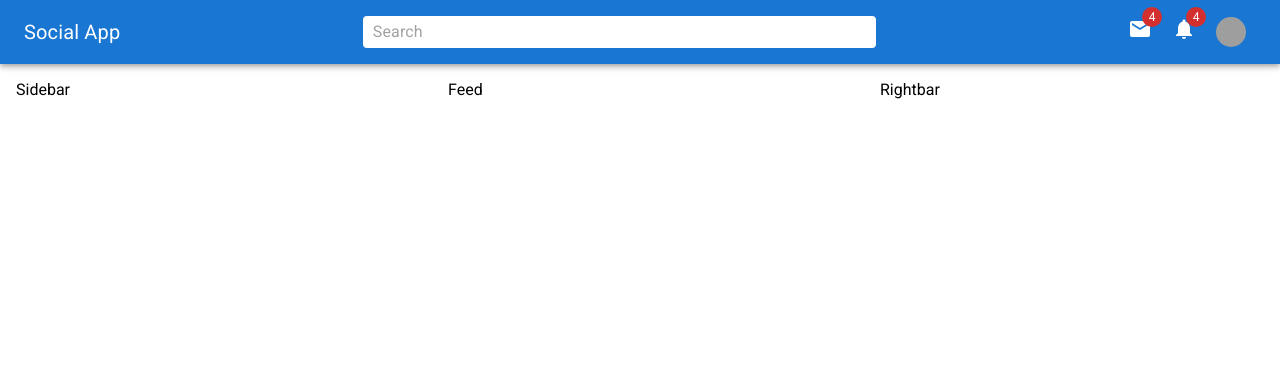
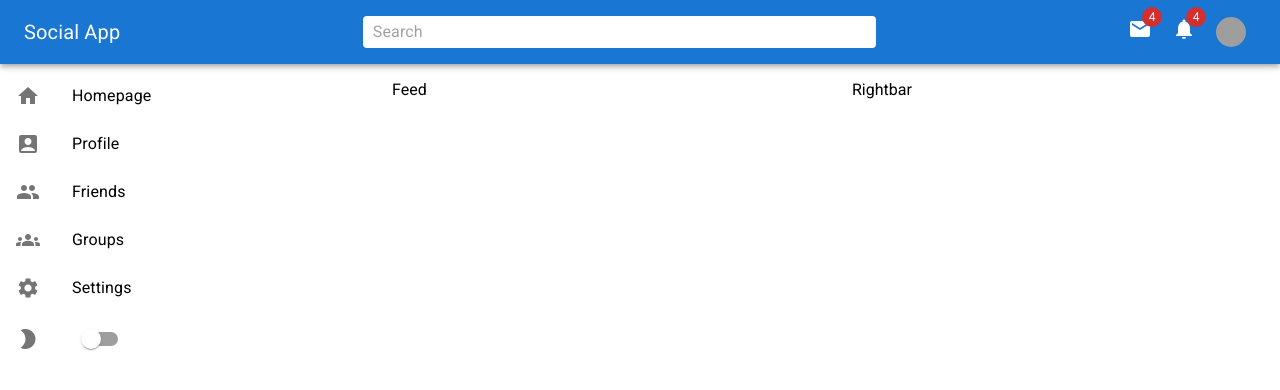
Before and after one commit to NaveenMarasinghe/react-mui-app, a React (Create React App) app: page / in a window 1280 px wide. Shown: the top 390 px of the page. Built offline with nearby package versions, Linux system fonts and the light colour scheme; grey boxes are pictures that could not be loaded.

Commit message:
Add sidebar

```diff
--- a/src/components/Navbar.tsx
+++ b/src/components/Navbar.tsx
@@ -6,10 +6,13 @@ import {
   Badge,
   Box,
   InputBase,
+  Menu,
+  MenuItem,
   styled,
   Toolbar,
   Typography,
 } from "@mui/material";
+import { useState } from "react";
 
 const StyledToolbar = styled(Toolbar)({
   display: "flex",
@@ -38,6 +41,7 @@ const UserBox = styled(Box)(({ theme }) => ({
 }));
 
 const Navbar = () => {
+  const [open, setOpen] = useState(false);
   return (
     <AppBar position="sticky">
       <StyledToolbar>
@@ -56,18 +60,40 @@ const Navbar = () => {
             <Notifications />
           </Badge>
           <Avatar
+            onClick={(e) => setOpen(true)}
             sx={{ width: 30, height: 30 }}
             src="https://images.pexels.com/photos/13912832/pexels-photo-13912832.jpeg?auto=compress&cs=tinysrgb&w=1260&h=750&dpr=1"
           />
         </Icons>
         <UserBox>
           <Avatar
+            onClick={(e) => setOpen(true)}
             sx={{ width: 30, height: 30 }}
             src="https://images.pexels.com/photos/13912832/pexels-photo-13912832.jpeg?auto=compress&cs=tinysrgb&w=1260&h=750&dpr=1"
           />
           <Typography>John</Typography>
         </UserBox>
       </StyledToolbar>
+      <Menu
+        id="basic-menu"
+        open={open}
+        onClose={(e) => setOpen(false)}
+        MenuListProps={{
+          "aria-labelledby": "basic-button",
+        }}
+        anchorOrigin={{
+          vertical: "top",
+          horizontal: "right",
+        }}
+        transformOrigin={{
+          vertical: "top",
+          horizontal: "left",
+        }}
+      >
+        <MenuItem>Profile</MenuItem>
+        <MenuItem>My account</MenuItem>
+        <MenuItem>Logout</MenuItem>
+      </Menu>
     </AppBar>
   );
 };
--- a/src/components/Sidebar.tsx
+++ b/src/components/Sidebar.tsx
@@ -1,11 +1,62 @@
-import React from "react";
-import Box from "@mui/material/Box";
+import AccountBoxIcon from "@mui/icons-material/AccountBox";
+import PeopleIcon from "@mui/icons-material/People";
+import GroupsIcon from "@mui/icons-material/Groups";
+import SettingsIcon from "@mui/icons-material/Settings";
+import HomeIcon from "@mui/icons-material/Home";
+
+import {
+  List,
+  ListItemButton,
+  ListItemIcon,
+  ListItemText,
+  Switch,
+} from "@mui/material";
+import { ModeNight } from "@mui/icons-material";
 
 const Sidebar = () => {
   return (
-    <Box flex={1} p={2} sx={{ display: { xs: "none", sm: "block" } }}>
-      Sidebar
-    </Box>
+    <List
+      sx={{ width: "100%", maxWidth: 360, bgcolor: "background.paper" }}
+      component="nav"
+      aria-labelledby="nested-list-subheader"
+    >
+      <ListItemButton>
+        <ListItemIcon>
+          <HomeIcon />
+        </ListItemIcon>
+        <ListItemText primary="Homepage" />
+      </ListItemButton>
+      <ListItemButton>
+        <ListItemIcon>
+          <AccountBoxIcon />
+        </ListItemIcon>
+        <ListItemText primary="Profile" />
+      </ListItemButton>
+      <ListItemButton>
+        <ListItemIcon>
+          <PeopleIcon />
+        </ListItemIcon>
+        <ListItemText primary="Friends" />
+      </ListItemButton>
+      <ListItemButton>
+        <ListItemIcon>
+          <GroupsIcon />
+        </ListItemIcon>
+        <ListItemText primary="Groups" />
+      </ListItemButton>
+      <ListItemButton>
+        <ListItemIcon>
+          <SettingsIcon />
+        </ListItemIcon>
+        <ListItemText primary="Settings" />
+      </ListItemButton>
+      <ListItemButton>
+        <ListItemIcon>
+          <ModeNight />
+        </ListItemIcon>
+        <Switch />
+      </ListItemButton>
+    </List>
   );
 };
 
```
